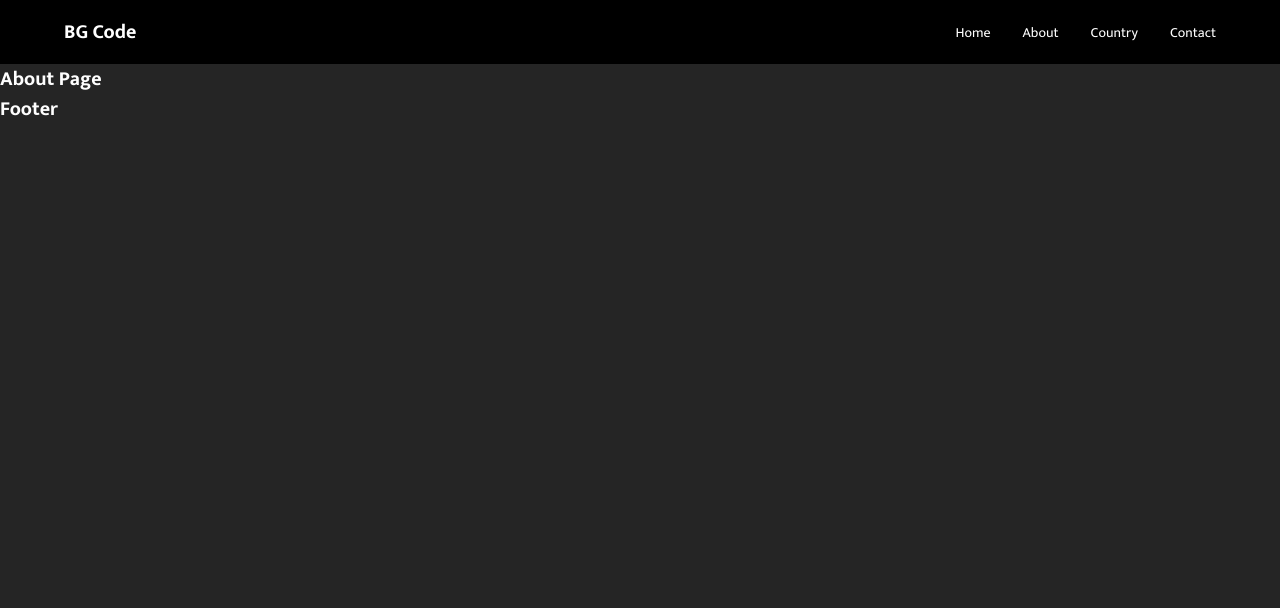
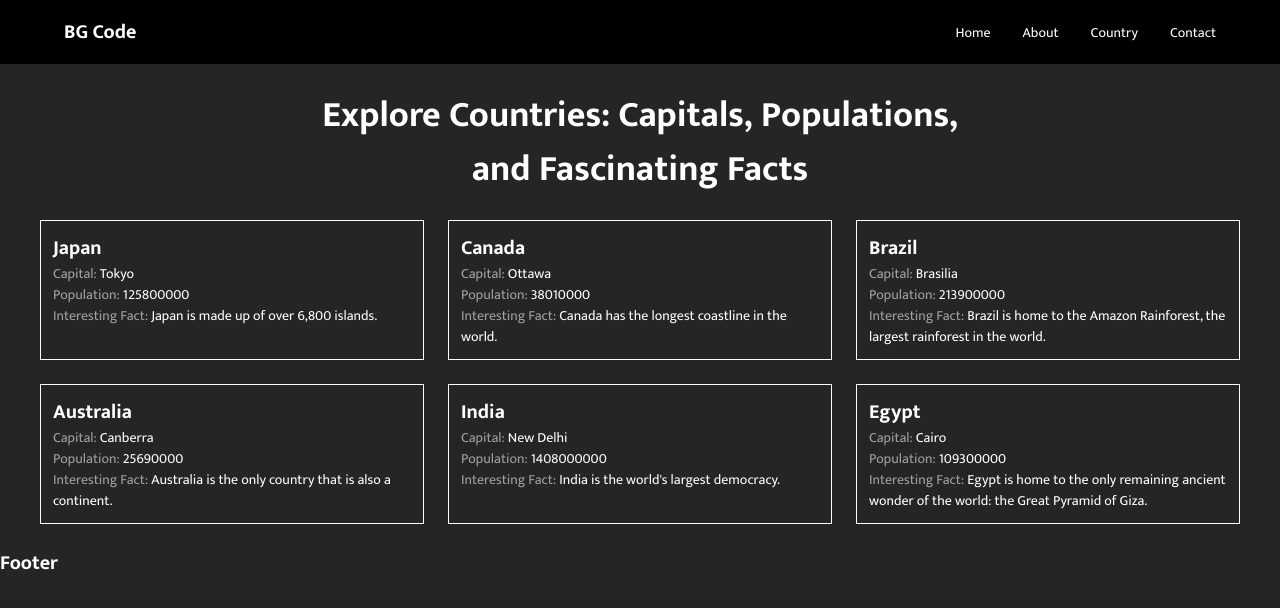
Before and after one commit to bgadkane27/Neo-React, a React (Vite) app: page /about in a window 1280 px wide. Shown: the top 608 px of the page. Built offline with nearby package versions, Linux system fonts and the light colour scheme; a web font is replaced by a local one.

Commit message:
about section created

```diff
--- a/src/App.css
+++ b/src/App.css
@@ -172,3 +172,39 @@ li a {
   align-items: center;
   justify-content: center;
 }
+
+
+.section-about{
+  width: 100%;
+
+  .title-about{
+    font-size: 2.4rem;
+    text-align: center;
+    margin-top: 2.4rem;
+  }
+
+  .gradient-cards{
+    padding: 2.4rem 0;
+    gap: 2.4rem;
+
+  }
+
+  .cards{
+    padding: 1.2rem;
+    border: 1px solid #fff;
+  }
+
+  .country-title{
+    font-size: 2rem;
+  }
+
+  .country-fact{
+    font-size: 1.4rem;
+    color: #a1a1a1;
+  }
+
+  p{
+    font-size: 1.4rem;
+  }
+
+}
--- a/src/api/countryData.json
+++ b/src/api/countryData.json
@@ -1,42 +1,42 @@
 [
     {
         "id": 101,
-        "country": "Japan",
+        "countryName": "Japan",
         "capital": "Tokyo",
         "population": 125800000,
         "interesting_fact": "Japan is made up of over 6,800 islands."
     },
     {
         "id": 102,
-        "country": "Canada",
+        "countryName": "Canada",
         "capital": "Ottawa",
         "population": 38010000,
         "interesting_fact": "Canada has the longest coastline in the world."
     },
     {
         "id": 103,
-        "country": "Brazil",
+        "countryName": "Brazil",
         "capital": "Brasilia",
         "population": 213900000,
         "interesting_fact": "Brazil is home to the Amazon Rainforest, the largest rainforest in the world."
     },
     {
         "id": 104,
-        "country": "Australia",
+        "countryName": "Australia",
         "capital": "Canberra",
         "population": 25690000,
         "interesting_fact": "Australia is the only country that is also a continent."
     },
     {
         "id": 105,
-        "country": "India",
+        "countryName": "India",
         "capital": "New Delhi",
         "population": 1408000000,
         "interesting_fact": "India is the world's largest democracy."
     },
     {
         "id": 106,
-        "country": "Egypt",
+        "countryName": "Egypt",
         "capital": "Cairo",
         "population": 109300000,
         "interesting_fact": "Egypt is home to the only remaining ancient wonder of the world: the Great Pyramid of Giza."
--- a/src/pages/About.jsx
+++ b/src/pages/About.jsx
@@ -1,5 +1,36 @@
-export const About=()=>{
-    return(
-        <h1>About Page</h1>
-    )
-}
+import countryFact from "../api/countryData.json";
+
+export const About = () => {
+    return (
+        <section className="section-about">
+            <div className="container title-about">
+                <h1>Explore Countries: Capitals, Populations, <br />
+                    and Fascinating Facts</h1>
+            </div>
+            <div className="container gradient-cards grid grid-three--cols">
+
+                {countryFact.map((country) => {
+                    const { id, countryName, capital, population, interesting_fact } = country;
+                    return (
+                        <div className="cards" key={id}>
+                            <h2 className="country-title">{countryName}</h2>
+                            <p>
+                                <span className="country-fact">Capital: </span>
+                                {capital}
+                            </p>
+                            <p>
+                                <span className="country-fact">Population: </span>
+                                {population}
+                            </p>
+                            <p>
+                                <span className="country-fact">Interesting Fact: </span>
+                                {interesting_fact}
+                            </p>
+                        </div>
+                    );
+                })}
+
+            </div>
+        </section>
+    );
+};
```
